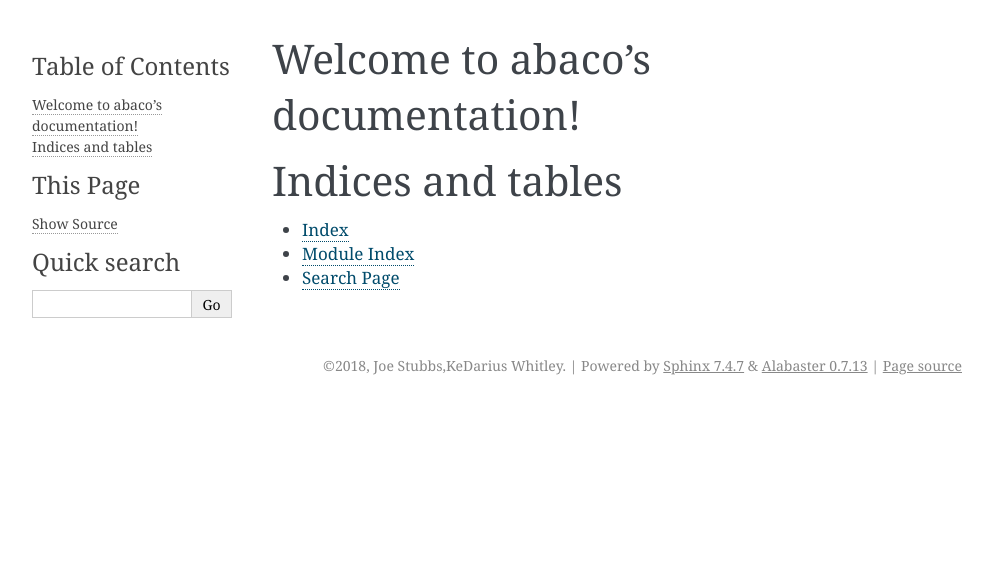
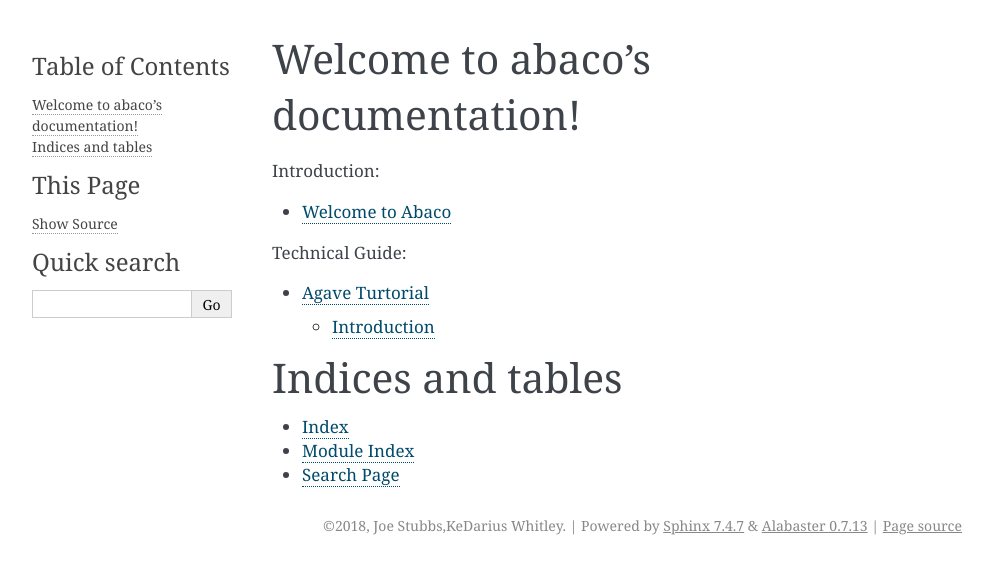
Before and after one commit to TACC/Abaco2.0, a Sphinx documentation site: the page built from docs/source/contents.rst, in a window 1280 px wide. Shown: the top 574 px of the page, without its empty margins (148-1141 px from the left). Built offline with Sphinx 7.4.7, drawn with Linux system fonts in a browser that asks for light colours.

Commit message:
Update contents.rst

```diff
--- a/docs/source/contents.rst
+++ b/docs/source/contents.rst
@@ -8,7 +8,21 @@ Welcome to abaco's documentation!
 
 .. toctree::
    :maxdepth: 2
-   :caption: Contents:
+   :caption: Introduction:
+
+   index
+
+
+.. toctree::
+   :maxdepth: 2
+   :caption: Technical Guide:
+
+   technical/Quickstart
+
+
+
+
+
 
 
 
```
